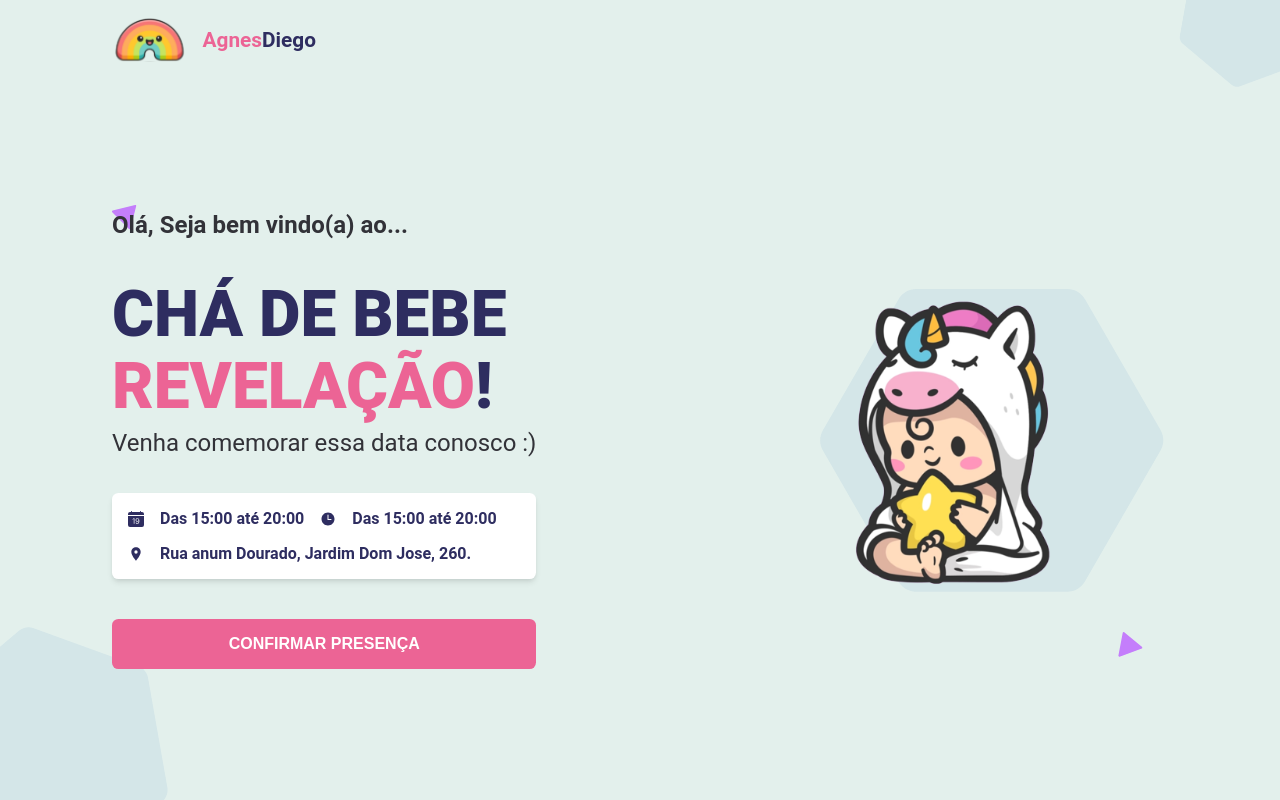
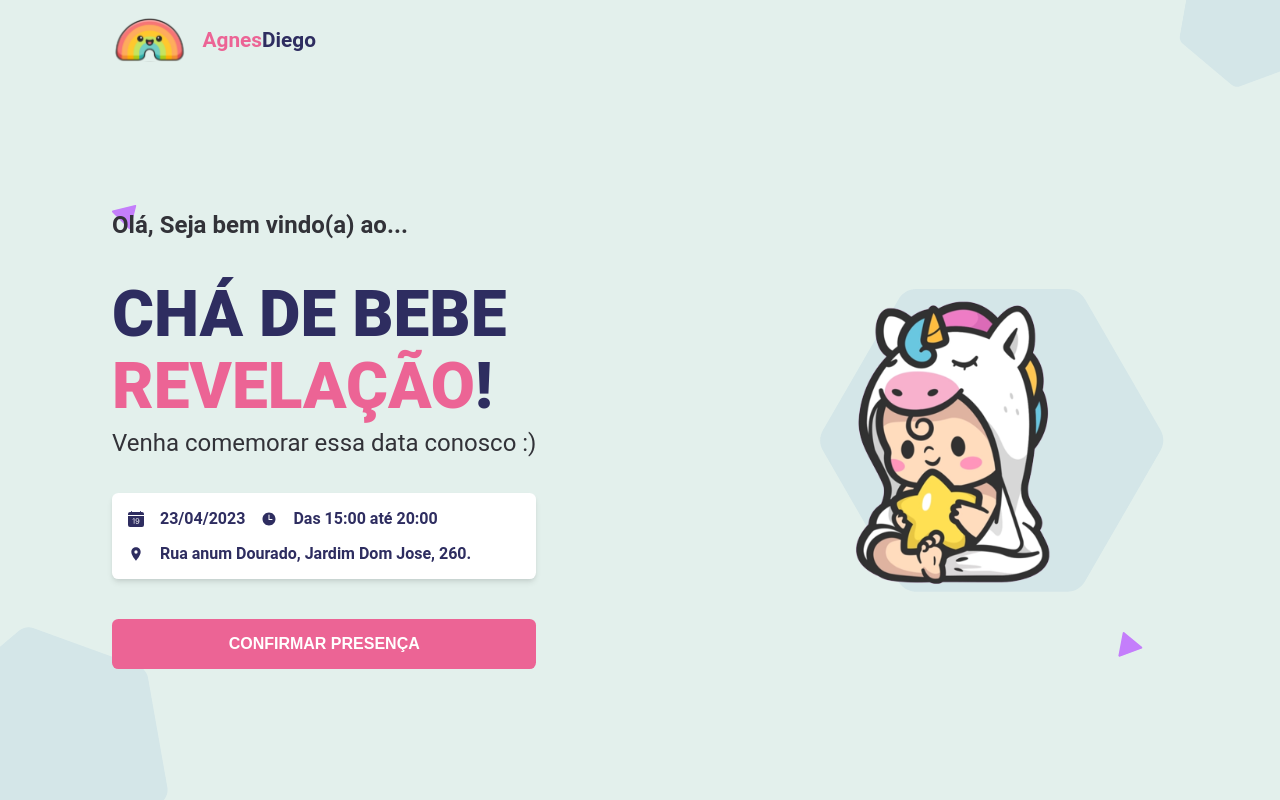
Before and after one commit to GuilhermeMota20/ChaRevelacao, a React (Vite) app: page / in a window 1280 px wide. Built offline with nearby package versions, Linux system fonts and the light colour scheme.

Commit message:
ajuste de data

```diff
--- a/src/App.tsx
+++ b/src/App.tsx
@@ -20,7 +20,7 @@ function App() {
               <div>
                 <span>
                   <BsCalendarDateFill className={styles.icon} />
-                  Das 15:00 até 20:00
+                  23/04/2023
                 </span>
                 <span>
                   <IoTime className={styles.icon} />
```
